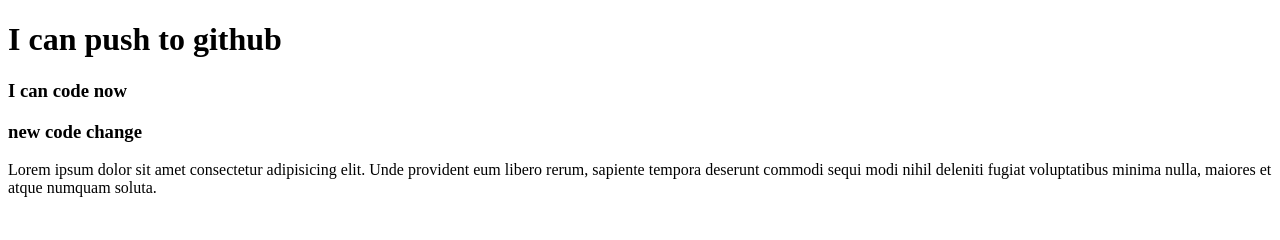
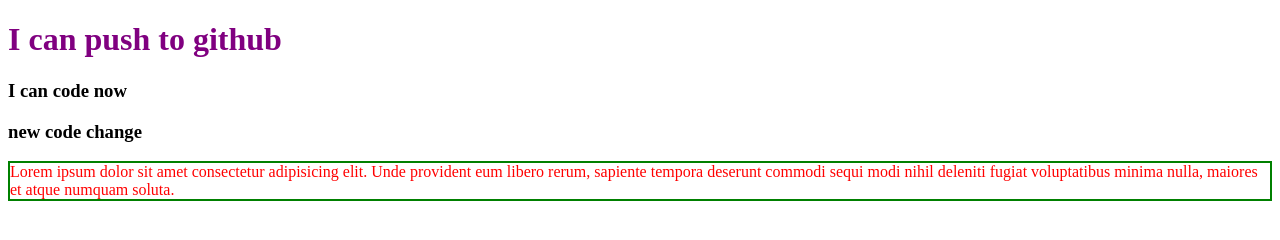
Before and after one commit to Dipanjan7777/my-second-repo, a plain HTML site: page index.html in a window 1280 px wide. Drawn offline with Linux system fonts and the light colour scheme.

Commit message:
3rd style

```diff
--- a/style.css
+++ b/style.css
@@ -0,0 +1,7 @@
+p{
+    color: red;
+    border: 2px solid green;
+}
+h1{
+    color: purple;
+}
```
Also changed, not shown: index.html (+2 -1 lines).
